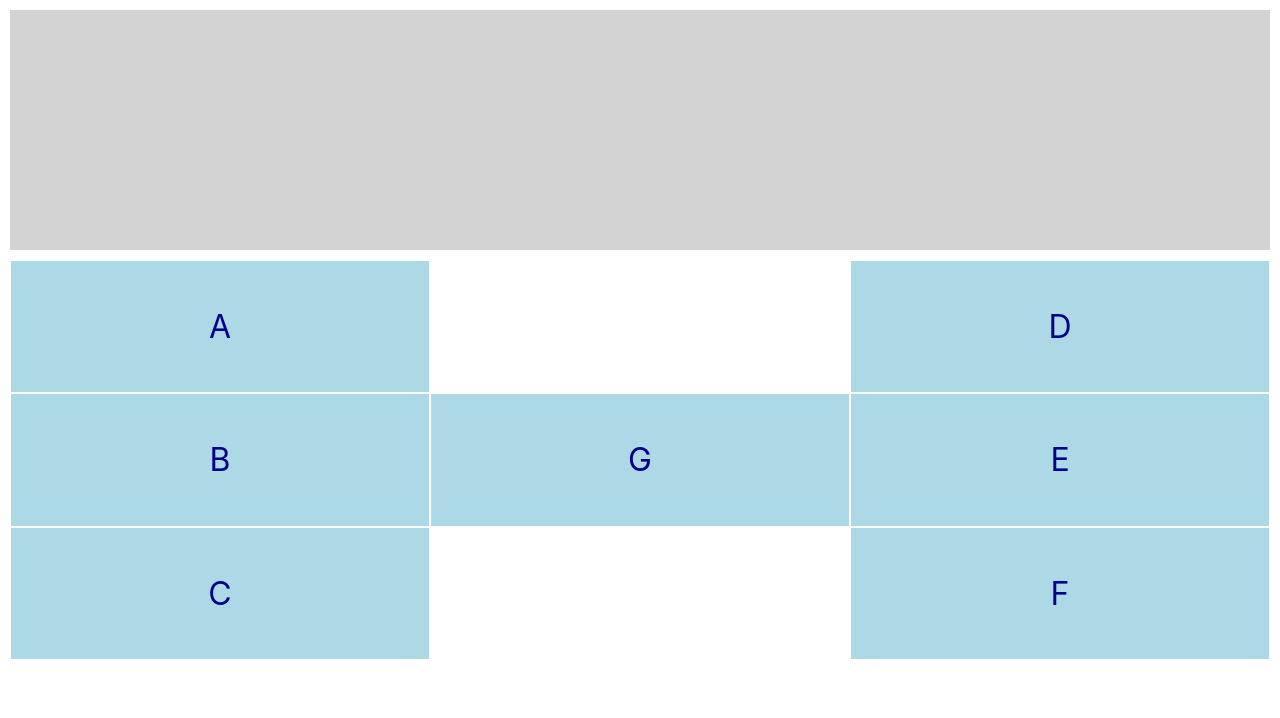
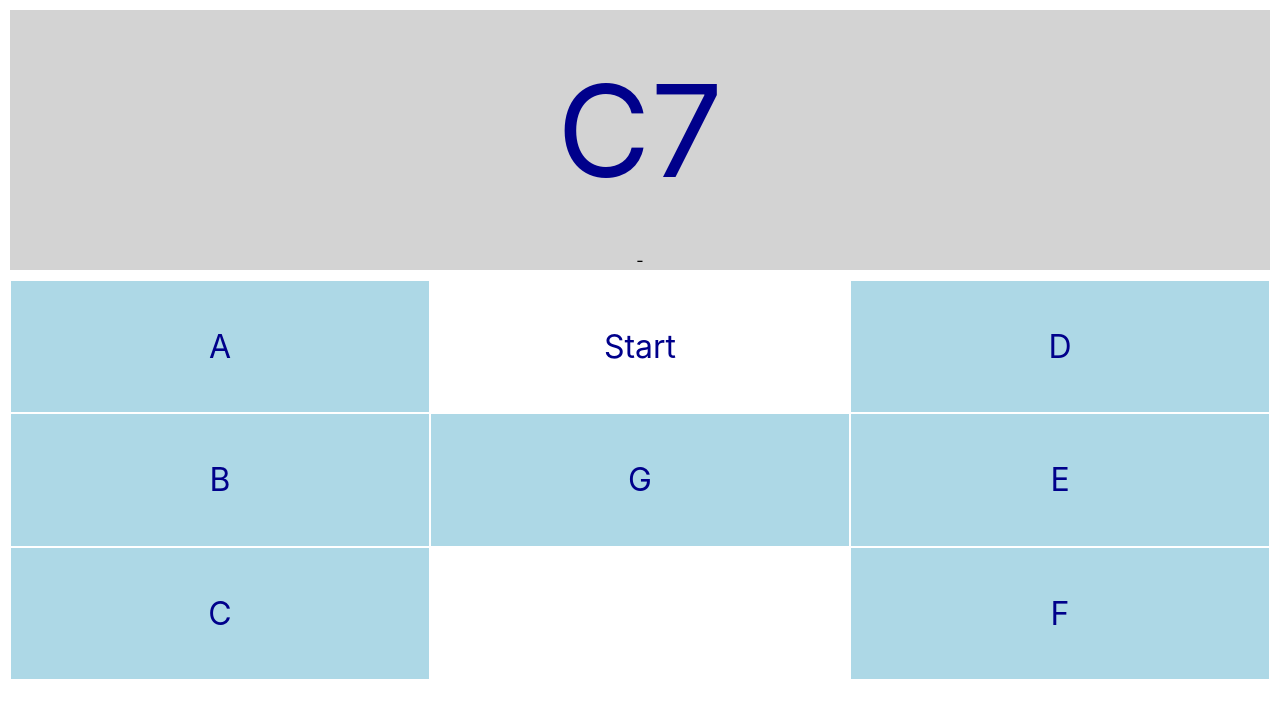
Before and after one commit to davidsjg/chord-key-id, a React (Create React App) app: page / in a window 1280 px wide. Shown: the top 718 px of the page. Built offline with nearby package versions, Linux system fonts and the light colour scheme.

Commit message:
scorebaord and noteDisplay both running on state

```diff
--- a/src/App.js
+++ b/src/App.js
@@ -6,7 +6,7 @@ import { useState, useEffect } from "react";
 function App() {
   const [clickCounter, setClickCounter] = useState(0);
   const [noteBanner, setNoteBanner] = useState();
-  const [scoreboard, setScoreboard] = useState("");
+  const [scoreboard, setScoreboard] = useState("-");
   const [currNum, setCurrNum] = useState(0);
   const [shuffArr, setShuffArr] = useState([]);
 
@@ -16,10 +16,11 @@ function App() {
     let sevensArray = ["C7", "G7", "D7", "A7", "E7", "B7", "F#7"];
     shuffle(sevensArray)
     setShuffArr(sevensArray)
-    console.log(shuffArr)
-    console.log(shuffArr[0])
-    setNoteBanner(shuffArr[0])
+    setNoteBanner(sevensArray[0])
   }, []);
+
+  console.log(shuffArr)
+  console.log(shuffArr[0])
 
   function shuffle(array) {
     let currentIndex = array.length;
@@ -47,7 +48,7 @@ function App() {
   return (
     <div className="mainAppContain">
       <Banner scoreboard={scoreboard} displayChord1={noteBanner}/>
-      <NoteSelector onUpdateState={handleUpdateState}/>
+      <NoteSelector onUpdateState={handleUpdateState} currIndex={currNum}/>
     </div>
   );
 }
--- a/src/Banner/Banner.css
+++ b/src/Banner/Banner.css
@@ -3,6 +3,10 @@
     grid-template-columns: 1fr 1fr 1fr;
     height:240px;
     background-color: lightgray;
+}
+
+.dispNoteContain{
+
 }
 
 .disp{
@@ -15,6 +19,7 @@
     color: darkblue;
 }
 
+
 .scoreContain{
     display: flex;
     flex-direction: row;
@@ -22,3 +27,11 @@
     justify-content: center;
     background-color: lightgray;
 }
+
+.scoreHidden{
+
+
+}
+.score{
+
+}
--- a/src/Banner/Banner.js
+++ b/src/Banner/Banner.js
@@ -2,26 +2,25 @@ import React from "react";
 import { useState } from "react";
 import "./Banner.css";
 
-function Banner(props) {
-
-  let scoreboard = props.scoreboard;
-  let displayChord1 = props.displayChord1;
-
-  console.log(displayChord1)
-
+function Banner({ scoreboard, displayChord1 }) {
+  //console.log(displayChord1)
 
   return (
     <>
       <div className="bannerContain">
-        <div className="disp note2"></div>
-        <div className="disp note1">{displayChord1}</div>
-        <div className="disp note3"></div>
+
+          <div className="disp note2"></div>
+          <div className="disp note1">{displayChord1}</div>
+          <div className="disp note3"></div>
+
+
       </div>
       <div className="scoreContain">
-        <div className="score">
-          {scoreboard}
+          {scoreboard === "-" && (
+            <div className="scoreHidden">{scoreboard}</div>
+          )}
+          {scoreboard !== "-" && <div className="score">{scoreboard}</div>}
         </div>
-      </div>
     </>
   );
 }
--- a/src/NoteSelector/NoteSelector.css
+++ b/src/NoteSelector/NoteSelector.css
@@ -20,6 +20,8 @@
     background-color: white;
 }
 
+
+
 .select:active{
     background-color: rgb(252, 214, 214);
     background-color: #a49bb6;
--- a/src/NoteSelector/NoteSelector.js
+++ b/src/NoteSelector/NoteSelector.js
@@ -1,7 +1,7 @@
 import React from "react";
 import "./NoteSelector.css";
 
-function NoteSelector({onUpdateState}) {
+function NoteSelector({onUpdateState, currIndex}) {
   function handleClick() {
     console.log("sup");
     onUpdateState('test')
@@ -12,7 +12,15 @@ function NoteSelector({onUpdateState}) {
         <div className="select selectA" onClick={handleClick}>
           A
         </div>
-        <div className="select selectBlank"></div>
+        {currIndex === 0 &&
+
+             <div className="select selectBlank">Start</div>
+        }
+        {currIndex > 0 &&
+
+             <div className="select selectBlank"></div>
+     }
+
         <div className="select selectD" onClick={handleClick}>
           D
         </div>
```
